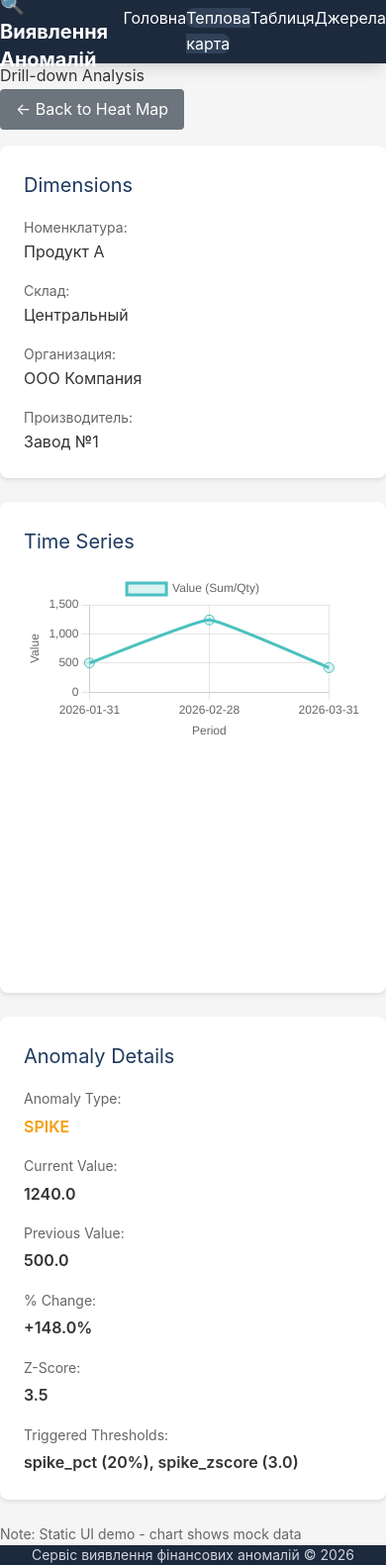
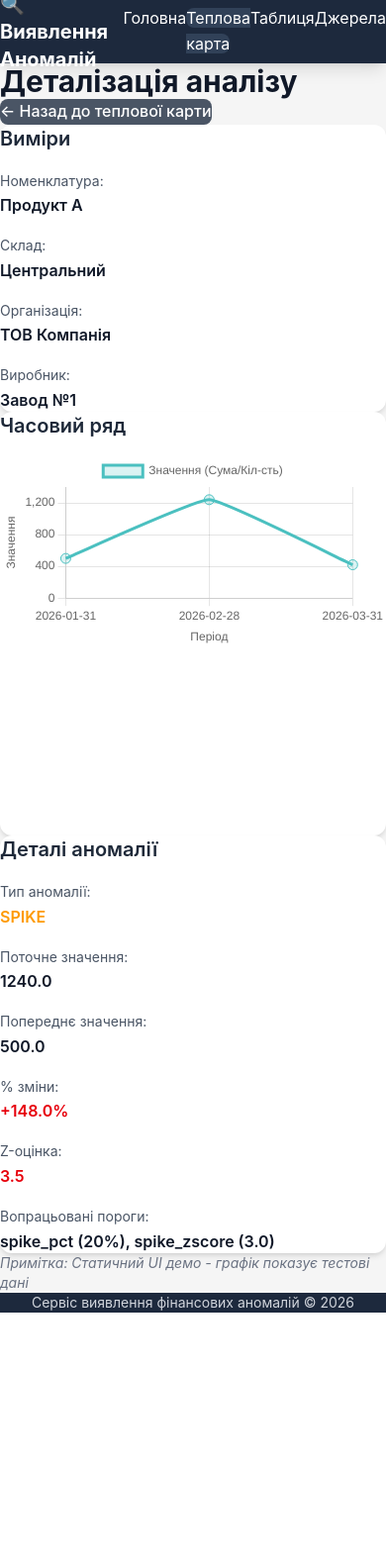
Before and after one commit to maximsamokhval/anomaly-detection, a FastAPI app: page /drilldown in a window 390 px wide. Shown: the whole page at 99% size. After the commit the page ends 1326 px from the top, so only its background shows below. Run offline with FastAPI, Linux system fonts and the light colour scheme.

Commit message:
feat(ui): translate drilldown.html to Ukrainian with Tailwind CSS
- Translate all UI text to Ukrainian
- Key translations:
  - 'Drill-down Analysis' → 'Деталізація аналізу'
  - 'Back to Heat Map' → 'Назад до теплової карти'
  - 'Dimensions' → 'Виміри'
  - 'Time Series' → 'Часовий ряд'
  - 'Anomaly Details' → 'Деталі аномалії'
  - Chart labels translated to Ukrainian
- Apply Tailwind CSS styling:
  - Back button: bg-gray-600 hover:bg-gray-700
  - Cards: bg-white rounded-xl shadow-md p-6
  - Dimension grid: grid-cols-1 sm:grid-cols-2 lg:grid-cols-4
  - Chart container: relative h-96
  - Metadata grid: responsive 3-column layout
- Update Chart.js config with Ukrainian labels

Co-authored-by: Qwen-Coder <qwen-coder@alibabacloud.com>

```diff
--- a/backend/ui/templates/drilldown.html
+++ b/backend/ui/templates/drilldown.html
@@ -1,79 +1,79 @@
 {% extends "base.html" %}
 
-{% block title %}Drill-down - Anomaly Detection{% endblock %}
+{% block title %}Деталі - Виявлення Аномалій{% endblock %}
 
 {% set active_page = 'heatmap' %}
 
 {% block content %}
-<div class="drilldown-page">
-    <h1>Drill-down Analysis</h1>
+<div class="space-y-6">
+    <h1 class="text-3xl font-bold text-gray-900">Деталізація аналізу</h1>
 
     <!-- Back button -->
-    <a href="/heatmap" class="btn btn-secondary mb-4">← Back to Heat Map</a>
+    <a href="/heatmap" class="inline-block px-6 py-2.5 bg-gray-600 text-white font-medium rounded-lg hover:bg-gray-700 transition-colors">← Назад до теплової карти</a>
 
     <!-- Dimension Info -->
-    <section class="card">
-        <h2>Dimensions</h2>
-        <div class="dimension-info">
-            <div class="dimension-item">
-                <span class="label">Номенклатура:</span>
-                <span class="value">Продукт A</span>
+    <section class="bg-white rounded-xl shadow-md p-6">
+        <h2 class="text-xl font-semibold text-gray-800 mb-4">Виміри</h2>
+        <div class="grid grid-cols-1 sm:grid-cols-2 lg:grid-cols-4 gap-4">
+            <div class="space-y-1">
+                <span class="text-sm text-gray-600">Номенклатура:</span>
+                <span class="block text-base font-semibold text-gray-900">Продукт A</span>
             </div>
-            <div class="dimension-item">
-                <span class="label">Склад:</span>
-                <span class="value">Центральный</span>
+            <div class="space-y-1">
+                <span class="text-sm text-gray-600">Склад:</span>
+                <span class="block text-base font-semibold text-gray-900">Центральний</span>
             </div>
-            <div class="dimension-item">
-                <span class="label">Организация:</span>
-                <span class="value">ООО Компания</span>
+            <div class="space-y-1">
+                <span class="text-sm text-gray-600">Організація:</span>
+                <span class="block text-base font-semibold text-gray-900">ТОВ Компанія</span>
             </div>
-            <div class="dimension-item">
-                <span class="label">Производитель:</span>
-                <span class="value">Завод №1</span>
+            <div class="space-y-1">
+                <span class="text-sm text-gray-600">Виробник:</span>
+                <span class="block text-base font-semibold text-gray-900">Завод №1</span>
             </div>
         </div>
     </section>
 
     <!-- Time Series Chart -->
-    <section class="card">
-        <h2>Time Series</h2>
-        <div class="chart-container">
+    <section class="bg-white rounded-xl shadow-md p-6">
+        <h2 class="text-xl font-semibold text-gray-800 mb-4">Часовий ряд</h2>
+        <div class="relative h-96">
             <canvas id="timeseries-chart"></canvas>
         </div>
     </section>
 
     <!-- Anomaly Metadata -->
-    <section class="card">
-        <h2>Anomaly Details</h2>
-        <div class="anomaly-metadata">
-            <div class="metadata-item">
-                <span class="label">Anomaly Type:</span>
-                <span class="value anomaly-type-spike">SPIKE</span>
+    <section class="bg-white rounded-xl shadow-md p-6">
+        <h2 class="text-xl font-semibold text-gray-800 mb-4">Деталі аномалії</h2>
+        <div class="grid grid-cols-1 sm:grid-cols-2 lg:grid-cols-3 gap-4">
+            <div class="space-y-1">
+                <span class="text-sm text-gray-600">Тип аномалії:</span>
+                <span class="block text-base font-semibold text-amber-500">SPIKE</span>
             </div>
-            <div class="metadata-item">
-                <span class="label">Current Value:</span>
-                <span class="value">1240.0</span>
+            <div class="space-y-1">
+                <span class="text-sm text-gray-600">Поточне значення:</span>
+                <span class="block text-base font-semibold text-gray-900">1240.0</span>
             </div>
-            <div class="metadata-item">
-                <span class="label">Previous Value:</span>
-                <span class="value">500.0</span>
+            <div class="space-y-1">
+                <span class="text-sm text-gray-600">Попереднє значення:</span>
+                <span class="block text-base font-semibold text-gray-900">500.0</span>
             </div>
-            <div class="metadata-item">
-                <span class="label">% Change:</span>
-                <span class="value anomaly-high">+148.0%</span>
+            <div class="space-y-1">
+                <span class="text-sm text-gray-600">% зміни:</span>
+                <span class="block text-base font-semibold text-red-600">+148.0%</span>
             </div>
-            <div class="metadata-item">
-                <span class="label">Z-Score:</span>
-                <span class="value anomaly-high">3.5</span>
+            <div class="space-y-1">
+                <span class="text-sm text-gray-600">Z-оцінка:</span>
+                <span class="block text-base font-semibold text-red-600">3.5</span>
             </div>
-            <div class="metadata-item">
-                <span class="label">Triggered Thresholds:</span>
-                <span class="value">spike_pct (20%), spike_zscore (3.0)</span>
+            <div class="space-y-1">
+                <span class="text-sm text-gray-600">Вопрацьовані пороги:</span>
+                <span class="block text-base font-semibold text-gray-900">spike_pct (20%), spike_zscore (3.0)</span>
             </div>
         </div>
     </section>
 
-    <p class="help-text">Note: Static UI demo - chart shows mock data</p>
+    <p class="text-sm text-gray-500 italic">Примітка: Статичний UI демо - графік показує тестові дані</p>
 </div>
 {% endblock %}
 
@@ -83,7 +83,7 @@
 const mockData = {
     labels: ['2026-01-31', '2026-02-28', '2026-03-31'],
     datasets: [{
-        label: 'Value (Sum/Qty)',
+        label: 'Значення (Сума/Кіл-сть)',
         data: [500.0, 1240.0, 420.0],
         borderColor: 'rgb(75, 192, 192)',
         backgroundColor: 'rgba(75, 192, 192, 0.2)',
@@ -124,13 +124,13 @@ const chart = new Chart(ctx, {
                 beginAtZero: true,
                 title: {
                     display: true,
-                    text: 'Value'
+                    text: 'Значення'
                 }
             },
             x: {
                 title: {
                     display: true,
-                    text: 'Period'
+                    text: 'Період'
                 }
             }
         }
```
